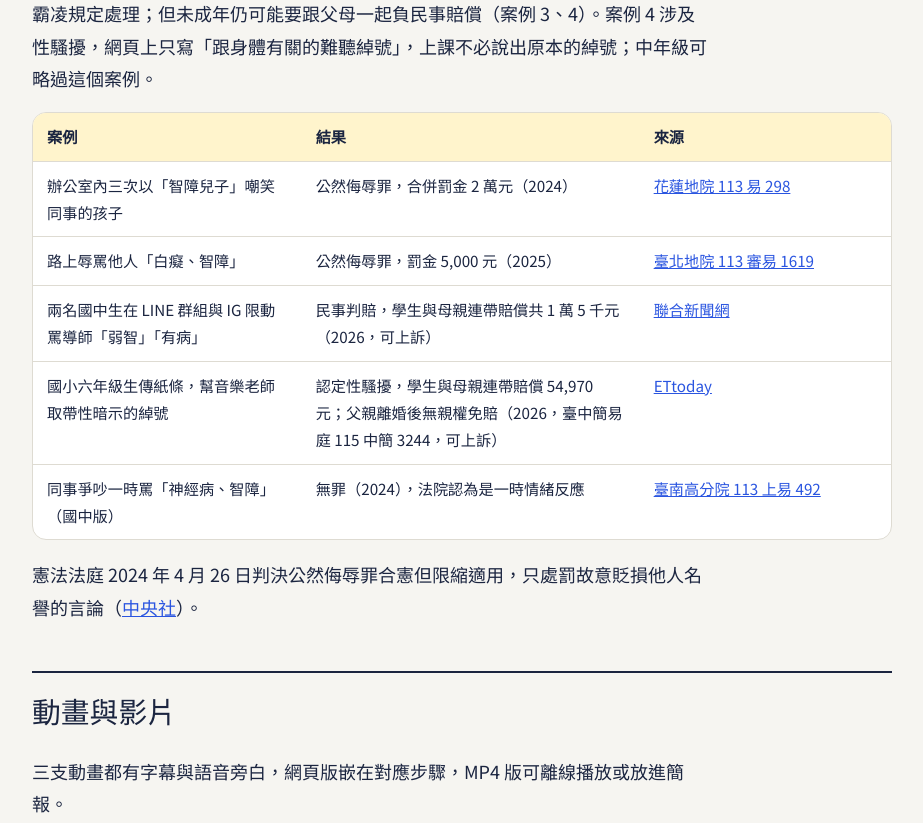
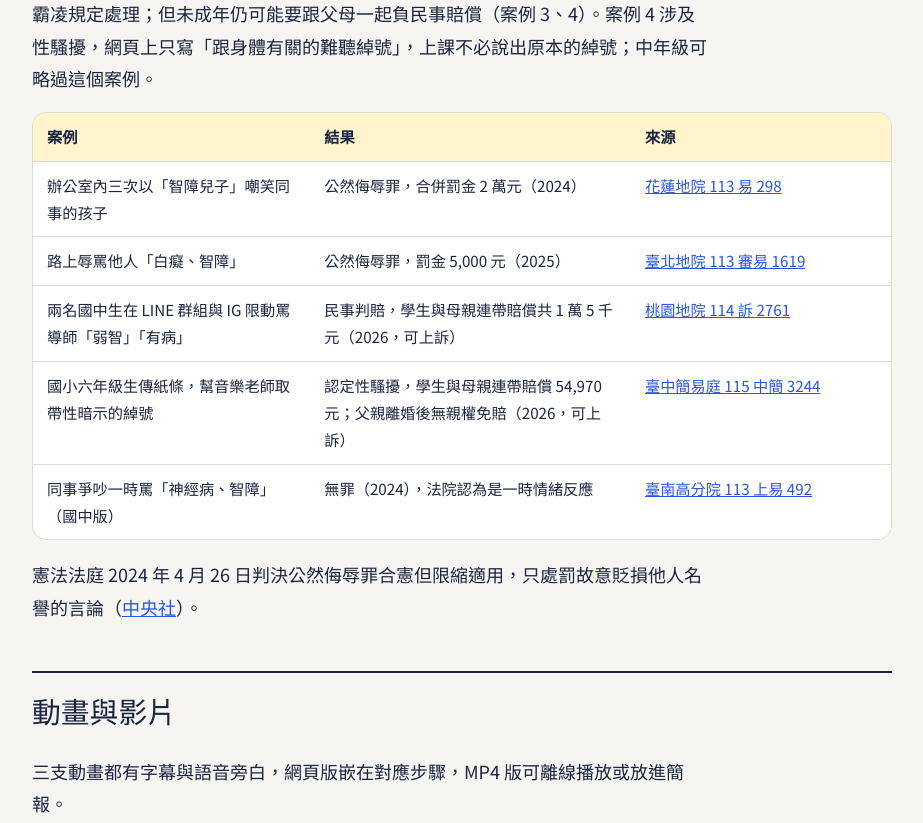
Before and after one commit to sesns365/down-syndrome, a plain HTML site: page guide.html in a window 1280 px wide. Shown: the part 3906-4729 px from the top of the page, without its empty margins (178-1101 px from the left). Drawn offline with Linux system fonts and the light colour scheme; a web font is replaced by a local one.

Commit message:
新案例改連到司法院判決書
Co-Authored-By: Claude Opus 5.5 <noreply@anthropic.com>
Claude-Session: https://claude.ai/code/session_013gxeHBJcA9jcuSuNniNmJf

```diff
--- a/guide.html
+++ b/guide.html
@@ -246,9 +246,9 @@ A4 橫式請全班簽名後張貼</td>
 涉及性騷擾，網頁上只寫「跟身體有關的難聽綽號」，上課不必說出原本的綽號；中年級可略過這個案例。</p>
 <div class="tw"><table>
 <colgroup>
-<col style="width: 31%" />
-<col style="width: 39%" />
-<col style="width: 29%" />
+<col style="width: 32%" />
+<col style="width: 37%" />
+<col style="width: 30%" />
 </colgroup>
 <thead>
 <tr class="header">
@@ -276,14 +276,16 @@ href="https://judgment.judicial.gov.tw/FILES/TPDM/113%2c%e5%af%a9%e6%98%93%2c161
 <td>兩名國中生在 LINE 群組與 IG 限動罵導師「弱智」「有病」</td>
 <td>民事判賠，學生與母親連帶賠償共 1 萬 5 千元（2026，可上訴）</td>
 <td><a
-href="https://udn.com/news/story/7321/9477821">聯合新聞網</a></td>
+href="https://judgment.judicial.gov.tw/FJUD/data.aspx?ty=JD&amp;id=TYDV,114%2c%e8%a8%b4%2c2761%2c20260415%2c3">桃園地院
+114 訴 2761</a></td>
 </tr>
 <tr class="even">
 <td>國小六年級生傳紙條，幫音樂老師取帶性暗示的綽號</td>
 <td>認定性騷擾，學生與母親連帶賠償 54,970
-元；父親離婚後無親權免賠（2026，臺中簡易庭 115 中簡 3244，可上訴）</td>
+元；父親離婚後無親權免賠（2026，可上訴）</td>
 <td><a
-href="https://www.ettoday.net/news/20261028/3262407.htm">ETtoday</a></td>
+href="https://judgment.judicial.gov.tw/FILES/TCEV/115%2c%e4%b8%ad%e7%b0%a1%2c3244%2c20261014%2c1.pdf">臺中簡易庭
+115 中簡 3244</a></td>
 </tr>
 <tr class="odd">
 <td>同事爭吵一時罵「神經病、智障」（國中版）</td>
```
Also changed, not shown: es/index.html (+1 -1 lines), jh/index.html (+1 -1 lines), 3 other files.
